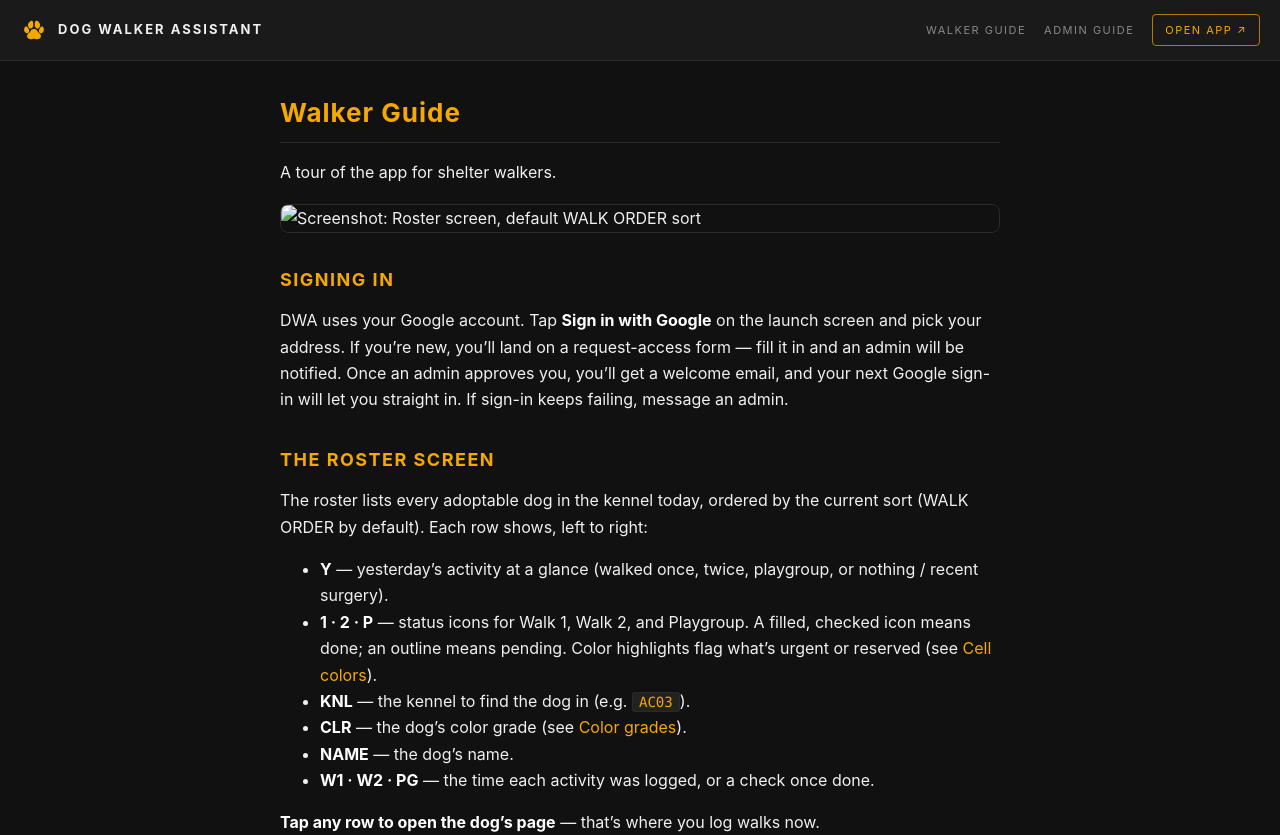
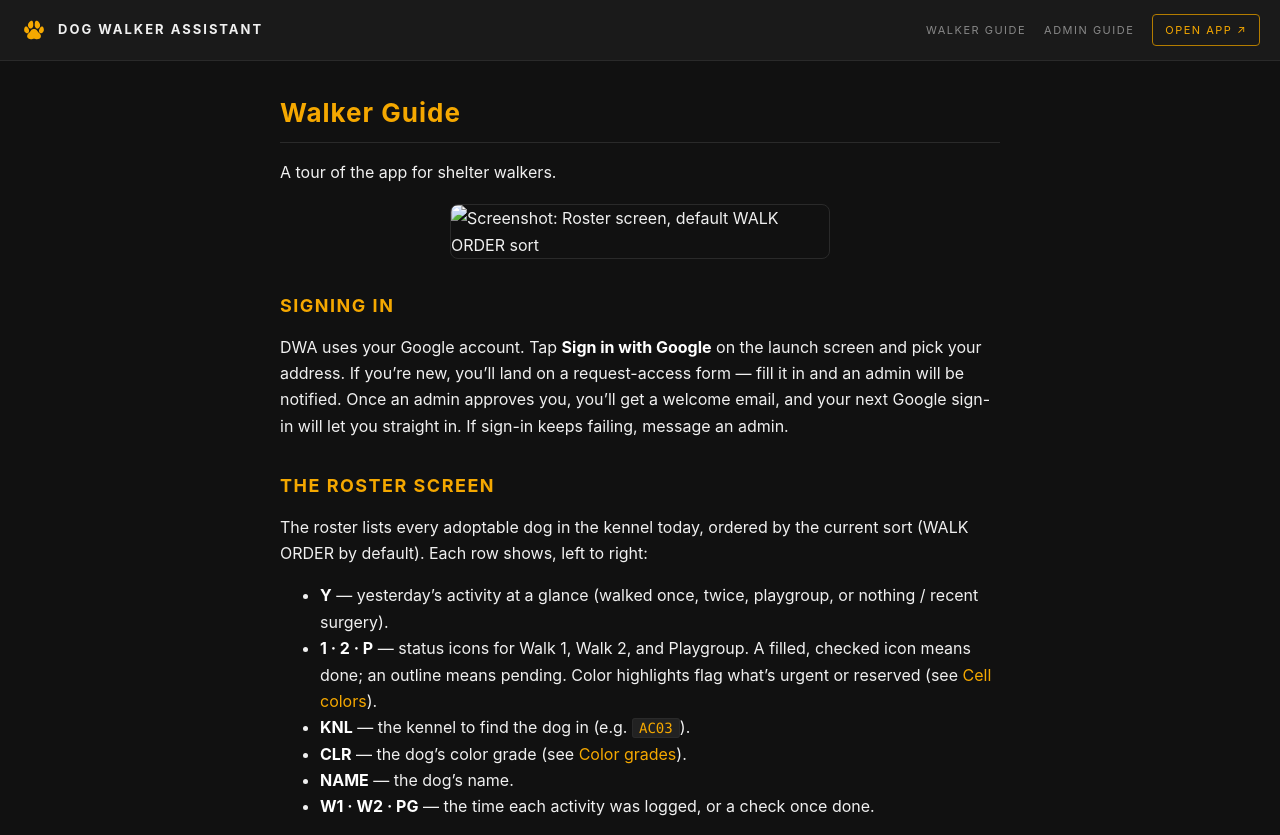
Before and after one commit to kirbsauce/dog-walker-assistant-docs, a Jekyll site: the page built from WALKER.md, in a window 1280 px wide and 1400 px high. Shown: the top 835 px of the window. Built offline with Jekyll 4.4.1, drawn with Linux system fonts in a browser that asks for light colours; grey boxes are pictures that could not be loaded.

Commit message:
Docs: cap screenshot width at 380px and center
Phone-capture screenshots were stretching to the full content width; constrain
and center them.

Co-Authored-By: Claude Opus 4.8 <noreply@anthropic.com>

```diff
--- a/assets/css/style.css
+++ b/assets/css/style.css
@@ -136,10 +136,12 @@ body {
 .content blockquote p { margin: 0.3em 0; }
 
 .content img {
-  max-width: 100%;
+  /* Screenshots are tall phone captures — cap to a phone-ish width and centre,
+     so they don't blow up to the full content width. */
+  max-width: min(100%, 380px);
   height: auto;
   display: block;
-  margin: 1.2em 0;
+  margin: 1.2em auto;
   border: 1px solid var(--border);
   border-radius: 8px;
 }
```
